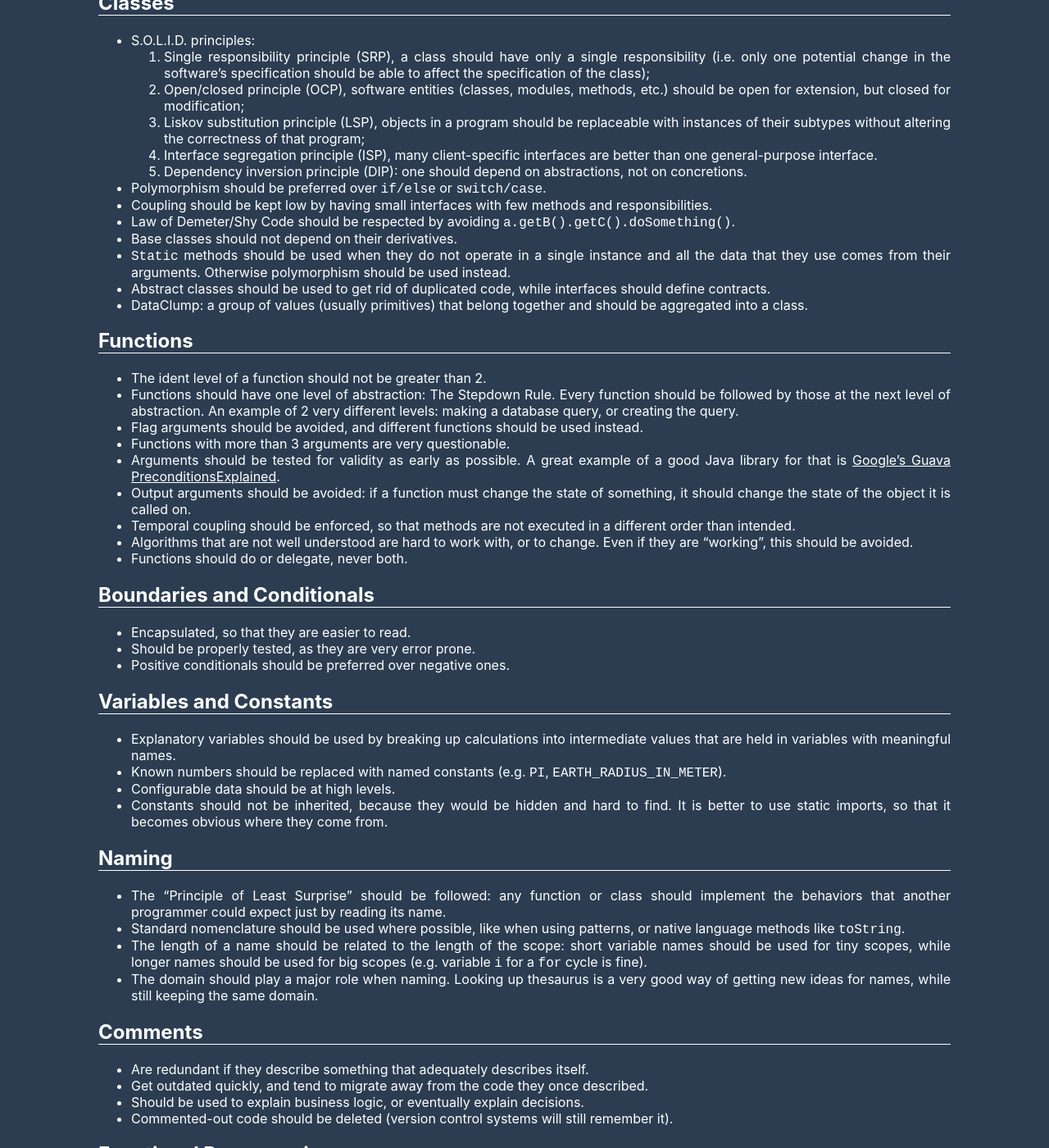
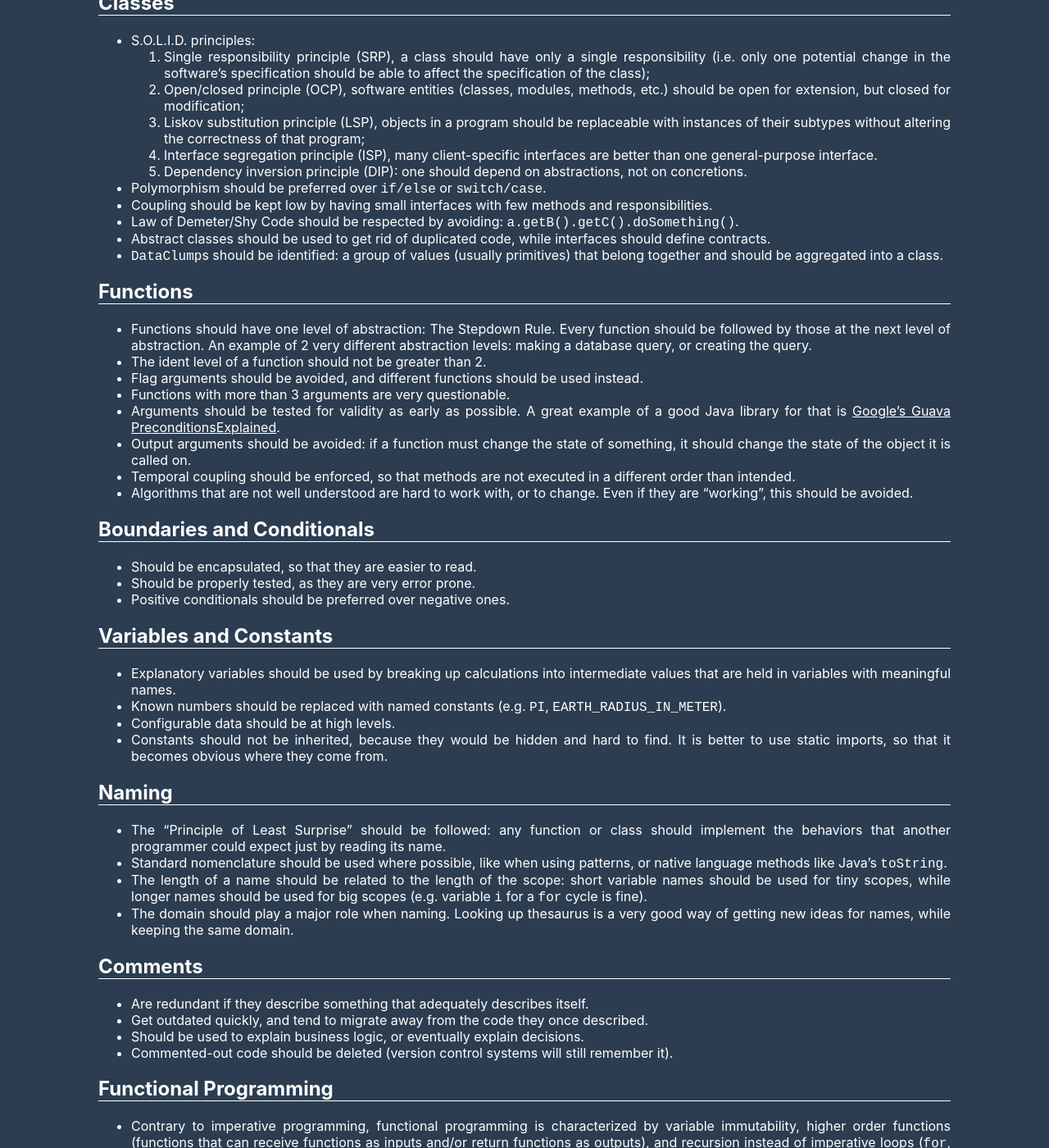
Before and after one commit to brunoroque06/brunoroque06.github.io, a Jekyll site: the page built from _pages/code-mastery.md, in a window 1280 px wide and 1400 px high, scrolled down 819 px. Shown: the whole window at 82% size. Built offline with Jekyll 4.4.1, drawn with Linux system fonts in a browser that asks for light colours; some of the changed text lies outside the part shown.

Commit message:
Improve code mastery writing

```diff
--- a/_pages/code-mastery.md
+++ b/_pages/code-mastery.md
@@ -30,27 +30,24 @@
   5. Dependency inversion principle (DIP): one should depend on abstractions, not on concretions.
 - Polymorphism should be preferred over `if/else` or `switch/case`.
 - Coupling should be kept low by having small interfaces with few methods and responsibilities.
-- Law of Demeter/Shy Code should be respected by avoiding `a.getB().getC().doSomething()`.
-- Base classes should not depend on their derivatives.
-- `Static` methods should be used when they do not operate in a single instance and all the data that they use comes from their arguments. Otherwise polymorphism should be used instead.
+- Law of Demeter/Shy Code should be respected by avoiding: `a.getB().getC().doSomething()`.
 - Abstract classes should be used to get rid of duplicated code, while interfaces should define contracts.
-- DataClump: a group of values (usually primitives) that belong together and should be aggregated into a class.
+- `DataClump`s should be identified: a group of values (usually primitives) that belong together and should be aggregated into a class.
 
 ## Functions
 
+- Functions should have one level of abstraction: The Stepdown Rule. Every function should be followed by those at the next level of abstraction. An example of 2 very different abstraction levels: making a database query, or creating the query.
 - The ident level of a function should not be greater than 2.
-- Functions should have one level of abstraction: The Stepdown Rule. Every function should be followed by those at the next level of abstraction. An example of 2 very different levels: making a database query, or creating the query.
 - Flag arguments should be avoided, and different functions should be used instead.
 - Functions with more than 3 arguments are very questionable.
 - Arguments should be tested for validity as early as possible. A great example of a good Java library for that is [Google's Guava PreconditionsExplained](https://github.com/google/guava/wiki/PreconditionsExplained).
 - Output arguments should be avoided: if a function must change the state of something, it should change the state of the object it is called on.
 - Temporal coupling should be enforced, so that methods are not executed in a different order than intended.
 - Algorithms that are not well understood are hard to work with, or to change. Even if they are "working", this should be avoided.
-- Functions should do or delegate, never both.
 
 ## Boundaries and Conditionals
 
-- Encapsulated, so that they are easier to read.
+- Should be encapsulated, so that they are easier to read.
 - Should be properly tested, as they are very error prone.
 - Positive conditionals should be preferred over negative ones.
 
@@ -64,9 +61,9 @@
 ## Naming
 
 - The "Principle of Least Surprise" should be followed: any function or class should implement the behaviors that another programmer could expect just by reading its name.
-- Standard nomenclature should be used where possible, like when using patterns, or native language methods like `toString`.
+- Standard nomenclature should be used where possible, like when using patterns, or native language methods like Java's `toString`.
 - The length of a name should be related to the length of the scope: short variable names should be used for tiny scopes, while longer names should be used for big scopes (e.g. variable `i` for a `for` cycle is fine).
-- The domain should play a major role when naming. Looking up thesaurus is a very good way of getting new ideas for names, while still keeping the same domain.
+- The domain should play a major role when naming. Looking up thesaurus is a very good way of getting new ideas for names, while keeping the same domain.
 
 ## Comments
 
@@ -95,8 +92,8 @@
   2. Green: make that test pass;
   3. Refactor.
 - Tests are insufficient as long as there are conditions that have not been covered by the tests or calculations that have not been validated.
-- When a defect is found, a regression test that fails should be written, and only then the code should be fixed.
-- Leaving a programming session with a broken test (not committed) is a great way to ensure an easy ramp up in the next session.
+- When a bug is found, a regression test that fails because of that same bug should be written, and only then the code should be fixed.
+- Leaving a programming session with a broken test is a great way to ensure an easy ramp up in the next session.
 - Test Doubles:
   1. Dummy objects are passed around but never actually used. They should return `null`, as that prevents that implementation from being used (`NullPointerException`);
   2. Stubs provide canned answers to calls made during the test, usually not responding at all to anything outside what's programmed in for the test;
```
Also changed, not shown: other parts of _pages/code-mastery.md (+3 -3 lines).
